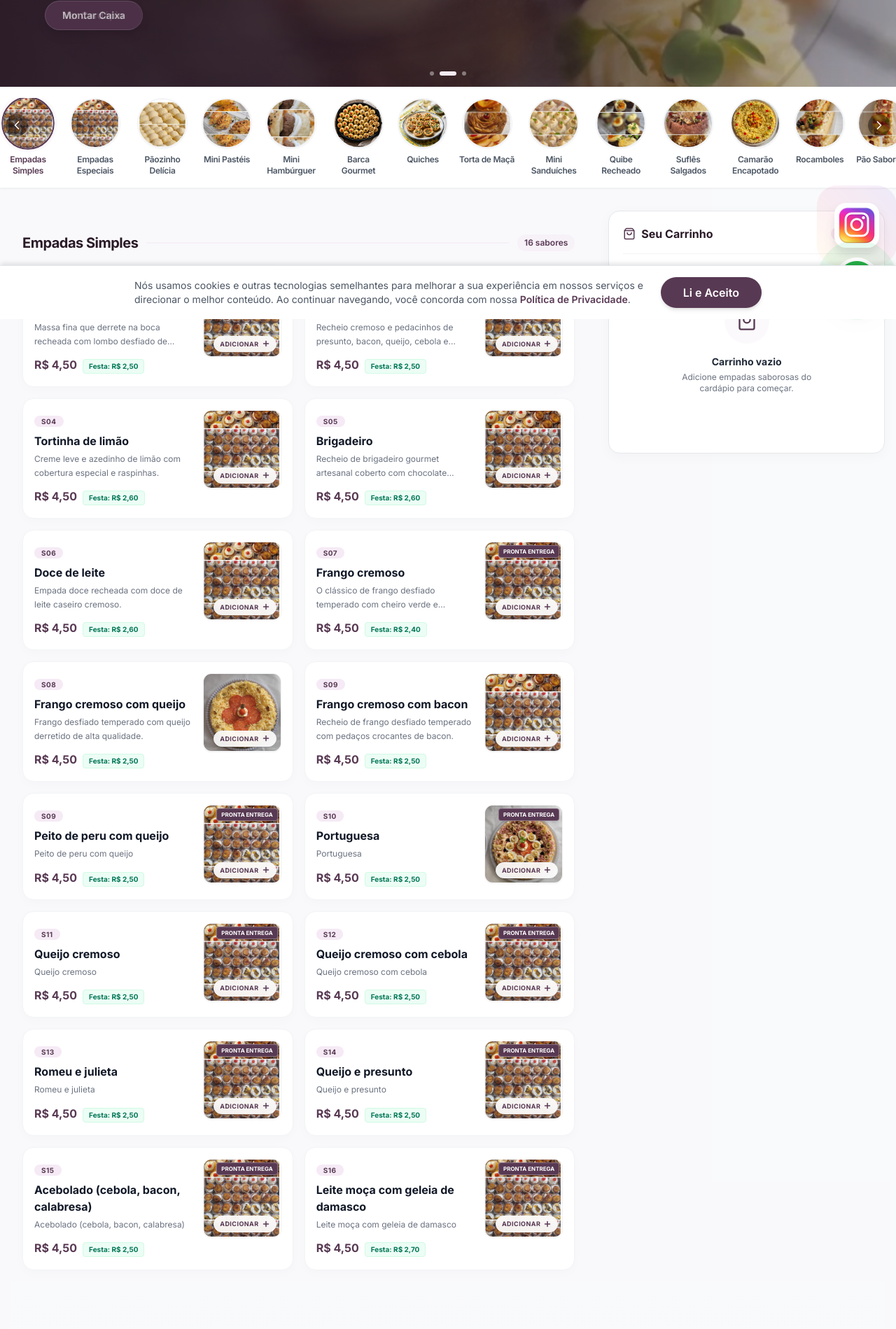
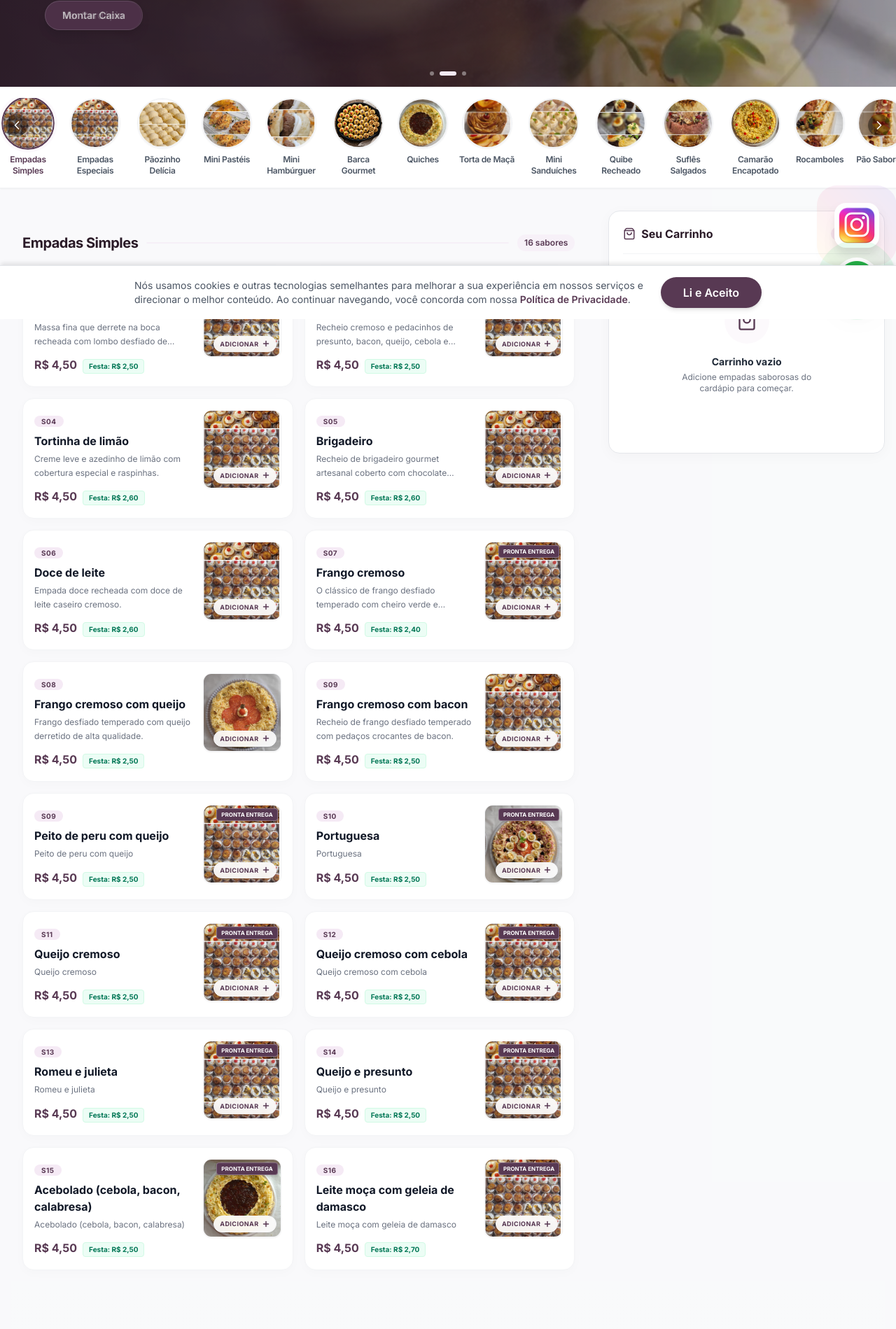
Before and after one commit to cristianealvesfr-hash/Lelis-Empada, a React (Vite) app: page / in a window 1280 px wide. Shown: the part 344-2243 px from the top of the page at 70% size. Built offline with nearby package versions, Linux system fonts and the light colour scheme; a web font is replaced by a local one.

Commit message:
feat: muda foto de calabresa acebolado

```diff
--- a/src/components/CategoryNav.tsx
+++ b/src/components/CategoryNav.tsx
@@ -8,7 +8,7 @@ const VISUAL_CATEGORIES = [
   { id: 'pasteis', label: 'Mini Pastéis', img: '/pasteis_real.jpg' },
   { id: 'hamburguer', label: 'Mini Hambúrguer', img: '/hamburguer_real.jpg' },
   { id: 'barca', label: 'Barca Gourmet', img: '/barca.jpg' },
-  { id: 'quiche', label: 'Quiches', img: '/quiche.jpg' },
+  { id: 'quiche', label: 'Quiches', img: '/calabresa acebolado.jpeg' },
   { id: 'torta-maca', label: 'Torta de Maçã', img: '/torta_maca_oficial.jpeg' },
   { id: 'sanduiche', label: 'Mini Sanduíches', img: '/mini_sanduiche_oficial.jpeg' },
   { id: 'quibe', label: 'Quibe Recheado', img: '/quibe_oficial.jpeg' },
--- a/src/data.ts
+++ b/src/data.ts
@@ -247,7 +247,7 @@ export const PRODUCTS: Product[] = [
     description: 'Acebolado (cebola, bacon, calabresa)',
     priceNormal: 4.50,
     priceFesta: 2.50,
-    imageUrl: '/empadas_real.jpg',
+    imageUrl: '/calabresa acebolado.jpeg',
     isAvailableNow: true
   },
   {
@@ -1291,7 +1291,7 @@ export const PRODUCTS: Product[] = [
     pricePequena: 60.00,
     priceMedia: 85.00,
     priceGrande: 135.00,
-    imageUrl: '/quiche.jpg',
+    imageUrl: '/calabresa acebolado.jpeg',
     isAvailableNow: true
   },
   {
```
